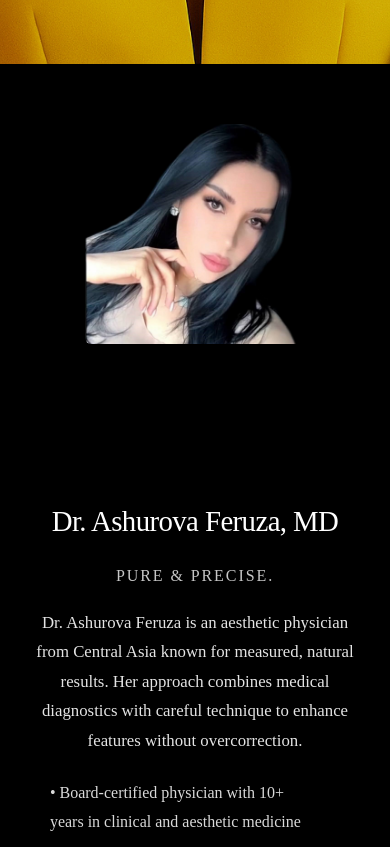
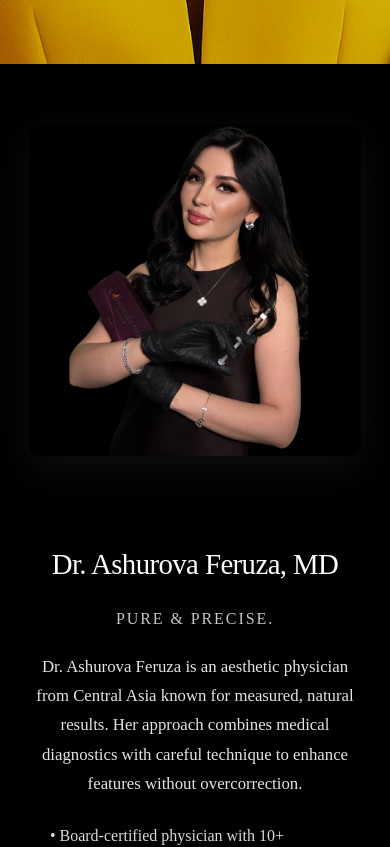
Before and after one commit to EnergyDead/model-agency, a React (Vite) app: page / in a window 390 px wide. Shown: the part 780-1627 px from the top of the page. Built offline with nearby package versions, Linux system fonts and the light colour scheme.

Commit message:
update full

```diff
--- a/src/components/SectionAbout.css
+++ b/src/components/SectionAbout.css
@@ -12,28 +12,30 @@
     display: flex;
     flex-direction: row;
     align-items: center;
-    max-width: 1080px;
-    gap: clamp(40px, 6vw, 80px);
+    max-width: 1160px;
+    gap: clamp(50px, 7vw, 100px);
 }
 
 /* Фото */
 .about__photo {
-    flex: 0 0 280px;
+    flex: 0 0 380px; /* было 280px */
     display: flex;
     justify-content: center;
 }
 
 .about__photo img {
-    width: 260px;
-    height: 260px;
+    width: 360px; /* было 260px */
+    height: 360px;
+    border-radius: 12px;
     object-fit: cover;
     object-position: center;
     transition: transform 0.3s ease, box-shadow 0.3s ease;
+    box-shadow: 0 12px 40px rgba(255, 255, 255, 0.06);
 }
 
 .about__photo img:hover {
-    transform: scale(1.02);
-    box-shadow: 0 10px 28px rgba(255, 255, 255, 0.07);
+    transform: scale(1.03);
+    box-shadow: 0 18px 48px rgba(255, 255, 255, 0.1);
 }
 
 /* Контент */
@@ -123,17 +125,20 @@
     .about__inner {
         flex-direction: column;
         text-align: center;
+        gap: 2rem;
     }
 
     .about__photo {
         order: -1;
         margin-bottom: 1.8rem;
+        flex: 0 0 auto;
     }
 
     .about__photo img {
-        width: 220px;
-        height: 220px;
-        border-radius: 6px;
+        width: 85vw;  /* теперь почти на всю ширину */
+        max-width: 420px;
+        height: auto;
+        border-radius: 10px;
     }
 
     .about__content {
--- a/src/components/SectionAbout.tsx
+++ b/src/components/SectionAbout.tsx
@@ -1,5 +1,5 @@
 import "./SectionAbout.css";
-import feruza from "../assets/feruza.jpg"; // замените на актуальное фото
+import feruza from "../assets/feruza.png"; // замените на актуальное фото
 
 export default function SectionAbout() {
     return (
```
Also changed, not shown: src/assets/feruza.jpg, src/assets/feruza.png (added).
